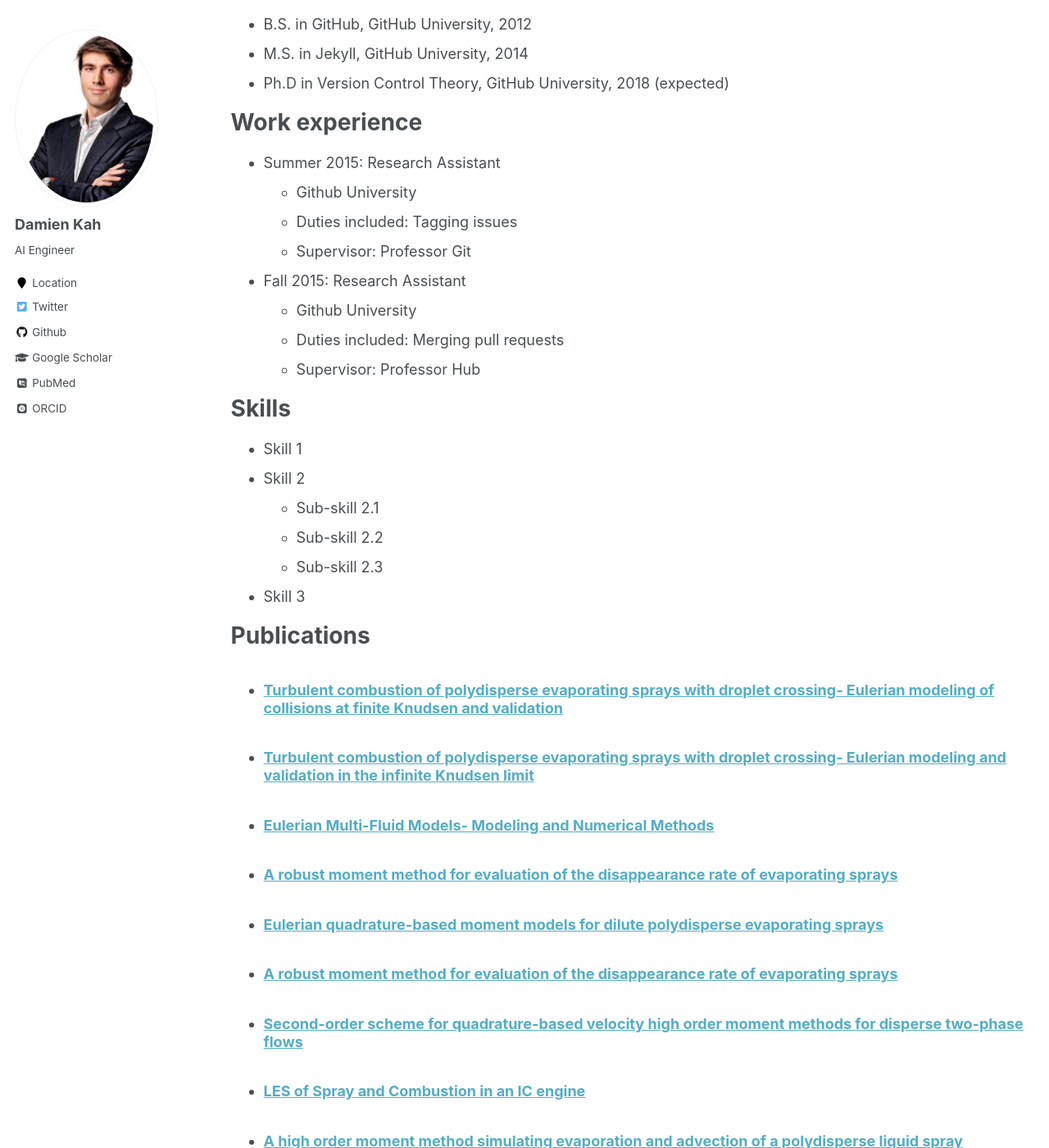
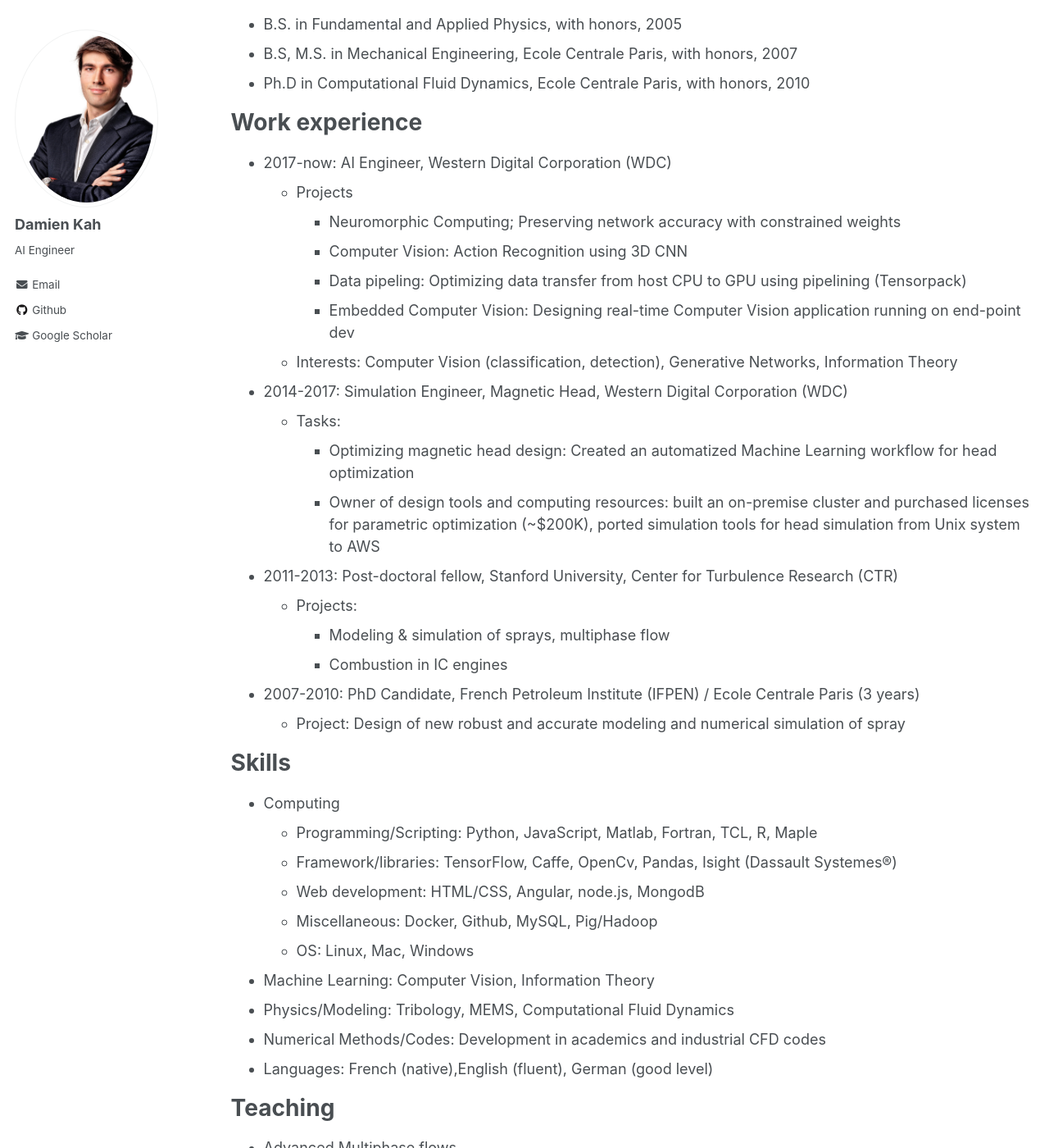
Before and after one commit to dams57k/dams57k.github.io, a Jekyll site: the page built from _pages/cv.md, in a window 1280 px wide and 1400 px high, scrolled down 196 px. Shown: the whole window at 82% size. Built offline with Jekyll 4.4.1, drawn with Linux system fonts in a browser that asks for light colours; some web fonts are replaced; some of the changed text lies outside the part shown.

Commit message:
change cv and front page

```diff
--- a/_config.yml
+++ b/_config.yml
@@ -11,9 +11,9 @@
 title_separator          : "-"
 name                     : &name "Damien Kah"
 description              : &description "personal description"
-url                      : https://dams57k.github.io # the base hostname & protocol for your site e.g. "https://mmistakes.github.io"
+url                      : https://academicpages.github.io # the base hostname & protocol for your site e.g. "https://mmistakes.github.io"
 baseurl                  : "" # the subpath of your site, e.g. "/blog"
-repository               : "dams57k/dams57k.github.io"
+repository               : "academicpages/academicpages.github.io"
 teaser                   :  # filename of teaser fallback teaser image placed in /images/, .e.g. "500x300.png"
 breadcrumbs              : false # true, false (default)
 words_per_minute         : 160
@@ -83,11 +83,11 @@
   name             : "Damien Kah"
   avatar           : "damien_kah_pro.jpg"
   bio              : "AI Engineer"
-  location         : "Location"
+  location         :
   employer         :
-  pubmed           : "https://www.ncbi.nlm.nih.gov/pubmed/?term=john+snow"
-  googlescholar    : "http://yourfullgooglescholarurl.com"
-  email            :
+  pubmed           :
+  googlescholar    : "https://scholar.google.com/citations?user=tm0VlqEAAAAJ&hl=fr&oi=ao"
+  email            :  damien.kah@wdc.com
   researchgate     :  # example: "https://www.researchgate.net/profile/yourprofile"
   uri              :
   bitbucket        :
@@ -96,20 +96,20 @@
   flickr           :
   facebook         :
   foursquare       :
-  github           : "academicpages"
+  github           : "dams57k"
   google_plus      :
   keybase          :
   instagram        :
   impactstory      : #"https://profiles.impactstory.org/u/xxxx-xxxx-xxxx-xxxx"
   lastfm           :
   linkedin         :
-  orcid            : "http://orcid.org/yourorcidurl"
+  orcid            :
   pinterest        :
   soundcloud       :
   stackoverflow    : # http://stackoverflow.com/users/123456/username
   steam            :
   tumblr           :
-  twitter          : "replacethistwitterhandle"
+  twitter          :
   vine             :
   weibo            :
   xing             :
--- a/_pages/cv.md
+++ b/_pages/cv.md
@@ -11,49 +11,84 @@
 
 Education
 ======
-* B.S. in GitHub, GitHub University, 2012
-* M.S. in Jekyll, GitHub University, 2014
-* Ph.D in Version Control Theory, GitHub University, 2018 (expected)
+* B.S. in Fundamental and Applied Physics, with honors, 2005
+* B.S, M.S. in Mechanical Engineering, Ecole Centrale Paris, with honors, 2007
+* Ph.D in Computational Fluid Dynamics, Ecole Centrale Paris, with honors, 2010
+
+
 
 Work experience
 ======
-* Summer 2015: Research Assistant
-  * Github University
-  * Duties included: Tagging issues
-  * Supervisor: Professor Git
+* 2017-now: AI Engineer, Western Digital Corporation (WDC)
+  * Projects
+	* Neuromorphic Computing; Preserving network accuracy with constrained weights
+	* Computer Vision: Action Recognition using 3D CNN
+	* Data pipeling: Optimizing data transfer from host CPU to GPU using pipelining (Tensorpack)
+	* Embedded Computer Vision: Designing real-time Computer Vision application running on end-point dev
+  * Interests: Computer Vision (classification, detection), Generative Networks, Information Theory
 
-* Fall 2015: Research Assistant
-  * Github University
-  * Duties included: Merging pull requests
-  * Supervisor: Professor Hub
+* 2014-2017: Simulation Engineer, Magnetic Head, Western Digital Corporation (WDC)
+  * Tasks:
+	* Optimizing magnetic head design: Created an automatized Machine Learning workflow for head optimization
+	* Owner of design tools and computing resources: built an on-premise cluster and purchased licenses for parametric optimization (~$200K), ported simulation tools for head simulation from Unix system to AWS
+
+* 2011-2013: Post-doctoral fellow, Stanford University, Center for Turbulence Research (CTR)
+  * Projects:
+	* Modeling & simulation of sprays, multiphase flow
+	* Combustion in IC engines
+
+
+* 2007-2010: PhD Candidate, French Petroleum Institute (IFPEN) / Ecole Centrale Paris (3 years)
+   * Project: Design of new robust and accurate modeling and numerical simulation of spray
+
+
 
 Skills
 ======
-* Skill 1
-* Skill 2
-  * Sub-skill 2.1
-  * Sub-skill 2.2
-  * Sub-skill 2.3
-* Skill 3
+* Computing
+	* Programming/Scripting: Python, JavaScript, Matlab, Fortran, TCL, R, Maple
+	* Framework/libraries: TensorFlow, Caffe, OpenCv, Pandas, Isight (Dassault Systemes®)
+	* Web development: HTML/CSS, Angular, node.js, MongodB
+	* Miscellaneous: Docker, Github, MySQL, Pig/Hadoop
+	* OS: Linux, Mac, Windows
 
-Publications
-======
-  <ul>{% for post in site.publications %}
-    {% include archive-single-cv.html %}
-  {% endfor %}</ul>
+* Machine Learning: Computer Vision, Information Theory
+* Physics/Modeling: Tribology, MEMS, Computational Fluid Dynamics
+* Numerical Methods/Codes: Development in academics and industrial CFD codes
+* Languages: French (native),English (fluent), German (good level)
 
-Talks
-======
-  <ul>{% for post in site.talks %}
-    {% include archive-single-talk-cv.html %}
-  {% endfor %}</ul>
+
+<!--#Publications
+#======
+#  <ul>{% for post in site.publications %}
+#    {% include archive-single-cv.html %}
+#  {% endfor %}</ul>
+
+#Talks
+#======
+#  <ul>{% for post in site.talks reversed%}
+#   {% if post.tag == "talk" or post.tag == "talk-AI" %}
+#    {% include archive-single-talk-cv.html %}
+#   {% endif %}
+#  {% endfor %}</ul>
+
+#Awards
+#======
+#  <ul>{% for post in site.talks reversed%}
+#   {% if post.tag == "award %}
+#    {% include archive-single-talk-cv.html %}
+#   {% endif %}
+#  {% endfor %}</ul>
+-->
 
 Teaching
 ======
-  <ul>{% for post in site.teaching %}
-    {% include archive-single-cv.html %}
-  {% endfor %}</ul>
+* Advanced Multiphase flows
+	* Graduate Course, Stanford University, Mechanical Engineering, Winter 2012
+	* Teaching Assistant
 
-Service and leadership
-======
-* Currently signed in to 43 different slack teams
+
+<!--Service and leadership
+#======
+#* Currently signed in to 43 different slack teams
+-->
```
